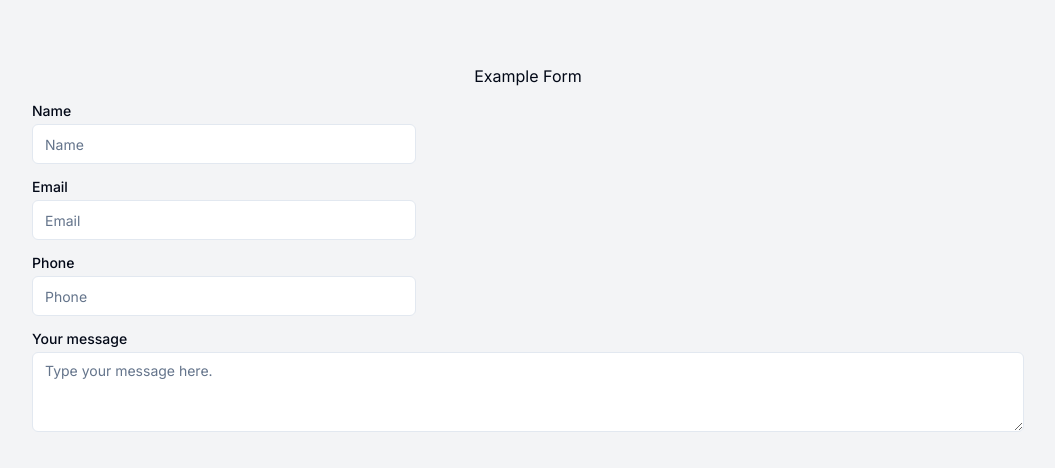
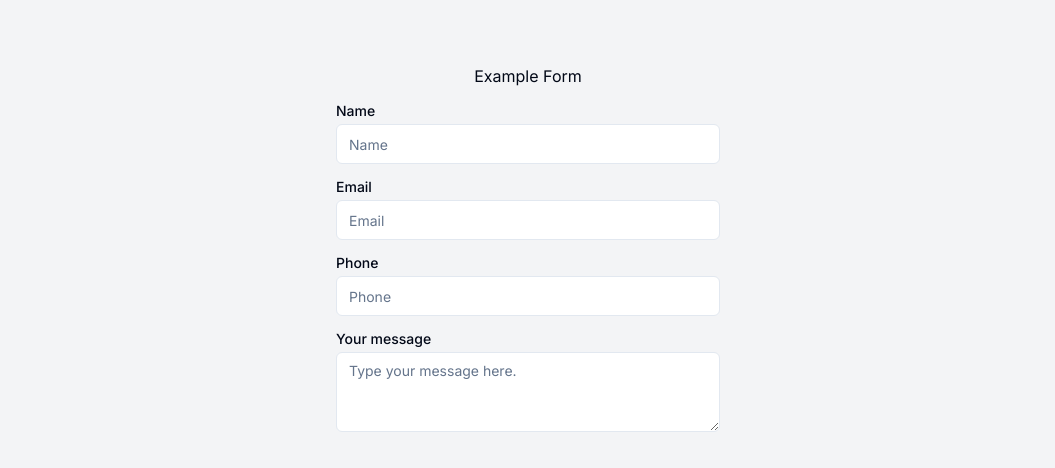
Before and after one commit to ocitocit/form-to-spreadsheet, a Next.js app: page / in a window 1280 px wide. Shown: the top 468 px of the page, without its empty margins (112-1167 px from the left). Built offline with nearby package versions, Linux system fonts and the light colour scheme.

Commit message:
fix some style

```diff
--- a/app/page.tsx
+++ b/app/page.tsx
@@ -8,7 +8,7 @@ export default function Home() {
     <main className="bg-gray-100 min-h-screen ">
       <div className="max-w-5xl mx-auto py-16">
       <h1 className="text-center">Example Form</h1>
-        <form className="py-4 space-y-4 px-4">
+        <form className="py-4 space-y-4 px-4 w-full flex flex-col items-center">
           <div className=" grid w-full max-w-sm items-center gap-1.5">
           <Label  htmlFor="name">Name</Label>
       <Input type="name" id="name" placeholder="Name" />
@@ -21,7 +21,7 @@ export default function Home() {
           <Label  htmlFor="phone">Phone</Label>
       <Input type="tel" id="phone" placeholder="Phone" />
           </div>
-          <div className="grid w-full gap-1.5">
+          <div className="grid w-full gap-1.5 max-w-sm">
       <Label htmlFor="message">Your message</Label>
       <Textarea className="bg-white" placeholder="Type your message here." id="message" />
     </div>
```
